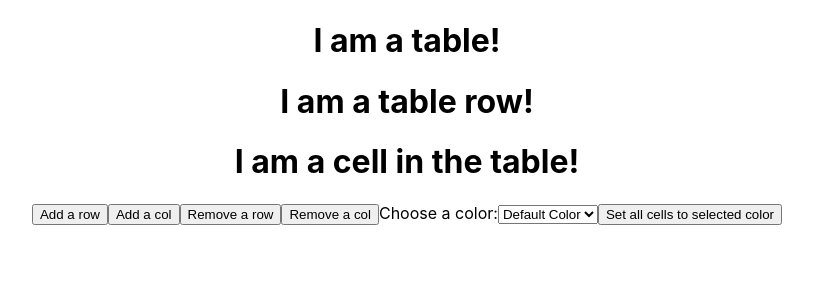
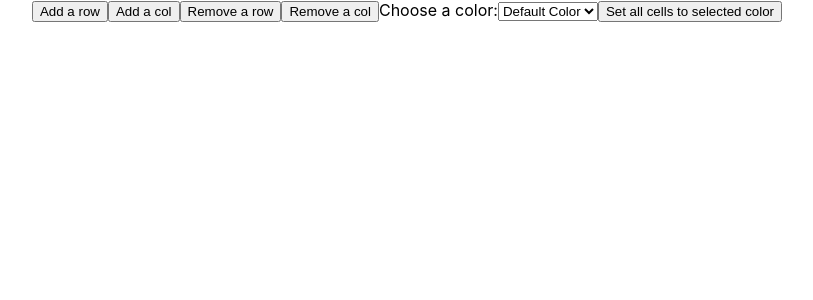
Before and after one commit to 9P9E12/TTP-Assignment-8, a React (Create React App) app: page / in a window 1280 px wide. Shown: the top 300 px of the page, without its empty margins (233-1046 px from the left). Built offline with nearby package versions, Linux system fonts and the light colour scheme.

Commit message:
Changed to work with a grid instead of a table. This will bring it more in line with the original implementation. App now properly adjusts the gridTemplateRow and gridTemplateColumn properties of the grid's CSS

```diff
--- a/src/components/App.jsx
+++ b/src/components/App.jsx
@@ -1,6 +1,6 @@
 import React from 'react';
 import '../App.css';
-import Table from './Table';
+import Grid from './Grid';
 
 class App extends React.Component {
   //Create values that we need to keep track of
@@ -22,24 +22,25 @@ class App extends React.Component {
     //Depending on the button's value we know what we have to edit
     switch(changeType){
       case "1": //Increment Rows
-        if(prevRow){
         console.log("Previous rows: " + prevRow);
         this.setState({rows: prevRow + 1}, () =>{
           console.log("Updated rows: " + this.state.rows);
-        });}
+          this.updateRows();
+        });
         break;
       case "2": //Increment Cols
-        if(prevCol){
         console.log("Previous cols: " + prevCol);
         this.setState({cols: prevCol + 1}, () =>{
           console.log("Updated cols: " + this.state.cols);
-        });}
+          this.updateCols();
+        });
         break;
       case "3": //Decrement Rows
         if(prevRow){
         console.log("Previous rows: " + prevRow);
         this.setState({rows: prevRow - 1}, () =>{
           console.log("Updated rows: " + this.state.rows);
+          this.updateRows();
         });}
         break;
       case "4": //Decrement Cols
@@ -47,6 +48,7 @@ class App extends React.Component {
         console.log("Previous cols: " + prevCol);
         this.setState({cols: prevCol - 1}, () =>{
           console.log("Updated cols: " + this.state.cols);
+          this.updateCols();
         });}
         break;
       case "5": //Set the background color of each cell to the selectedColor
@@ -68,10 +70,32 @@ class App extends React.Component {
     });
   }
 
+  updateCols = () =>{
+    let columns = [];
+    for(let i = 0; i < this.state.cols; i++){
+      columns.push("auto");
+    }
+    document.querySelector("#grid").style.gridTemplateColumns = columns.join(" ");
+    console.log(document.querySelector("#grid").style.gridTemplateColumns);
+  }
+
+  updateRows = () =>{
+    let rows = [];
+    for(let i = 0; i < this.state.rows; i++){
+      rows.push("auto");
+    }
+    document.querySelector("#grid").style.gridTemplateRows = rows.join(" ");
+    console.log(document.querySelector("#grid").style.gridTemplateRows);
+  }
+
+  displayCells = () =>{
+
+  }
+
   render(){
     return (
       <div className="App">
-        <Table/>
+        <Grid/>
         <button value="1" onClick={this.handleClick}>Add a row</button>
         <button value="2" onClick={this.handleClick}>Add a col</button>
         <button value="3" onClick={this.handleClick}>Remove a row</button>
--- /dev/null
+++ b/src/components/Grid.jsx
@@ -0,0 +1,8 @@
+import React from 'react'
+
+export default function Grid(props){
+  return (
+    <div className="grid-container" id="grid">
+    </div>
+  )
+}
--- a/src/components/Table.jsx
+++ /dev/null
@@ -1,11 +0,0 @@
-import React from 'react'
-import TableRow from './TableRow'
-
-export default function Table(props){
-  return (
-    <div>
-      <h1>I am a table!</h1>
-      <TableRow/>
-    </div>
-  )
-}
--- a/src/components/TableCell.jsx
+++ /dev/null
@@ -1,9 +0,0 @@
-import React from 'react'
-
-export default function TableCell(props){
-    return (
-        <div>
-            <h1>I am a cell in the table!</h1>
-        </div>
-    )
-}
--- a/src/components/TableRow.jsx
+++ /dev/null
@@ -1,11 +0,0 @@
-import React from 'react'
-import TableCell from './TableCell'
-
-export default function TableRow(props){
-    return (
-        <div>
-            <h1>I am a table row!</h1>
-            <TableCell/>
-        </div>
-    )
-}
```
Also changed, not shown: src/components/Cell.jsx (added, +7 -0 lines).
